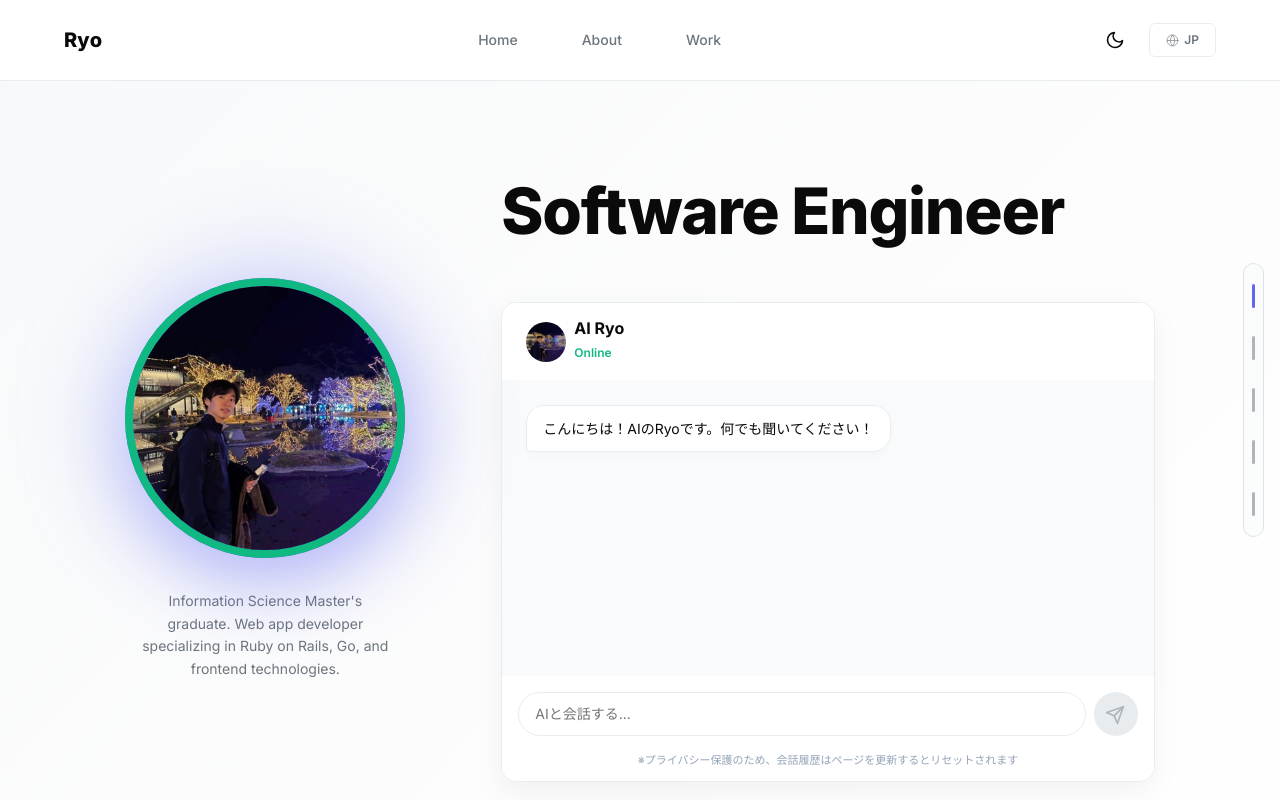
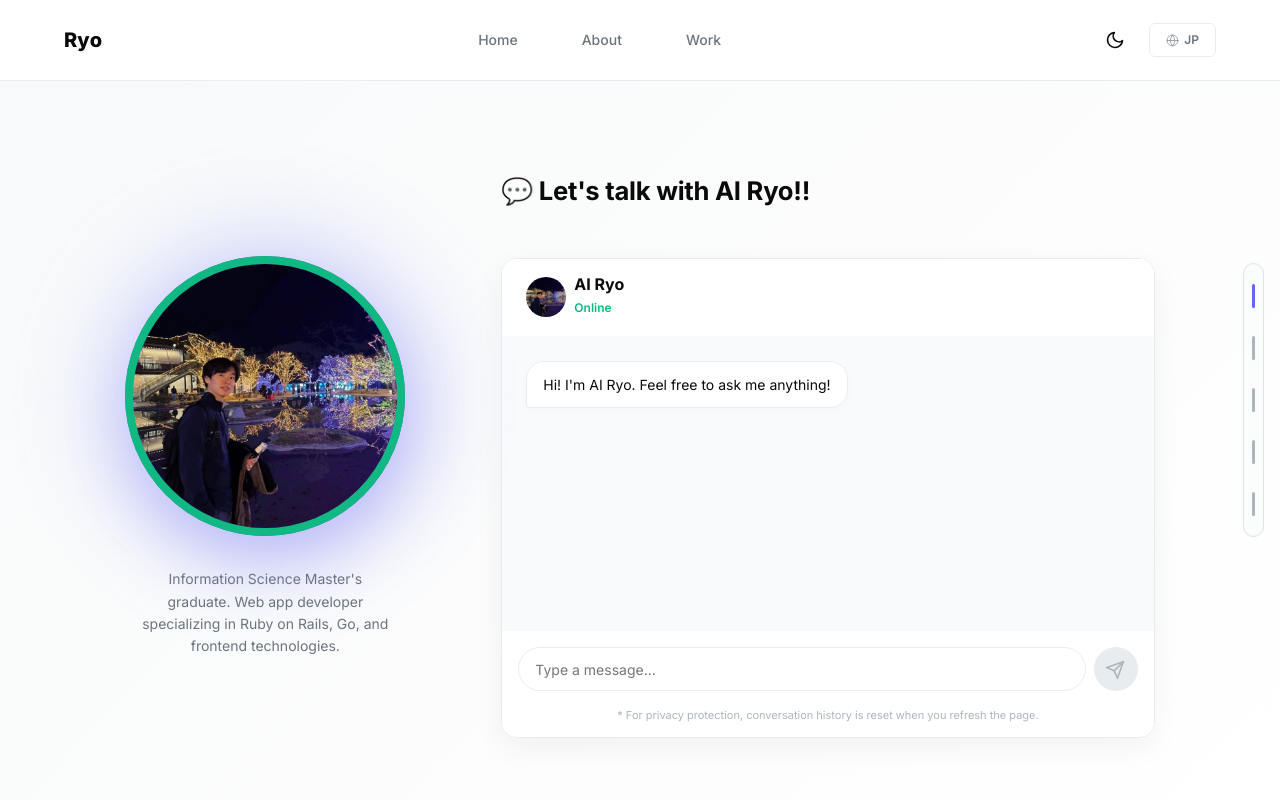
Before and after one commit to ryo09020/ryo09020.github.io, a React (Vite) app: page / in a window 1280 px wide. Shown: the top 800 px of the page. Built offline with nearby package versions, Linux system fonts and the light colour scheme.

Commit message:
feat: internationalize AIChatbot strings and add dark mode support

```diff
--- a/src/components/AIChatbot.jsx
+++ b/src/components/AIChatbot.jsx
@@ -1,8 +1,10 @@
 import React, { useState, useRef, useEffect } from 'react';
+import { useTranslation } from '../hooks/useTranslation';
 
 const AIChatbot = () => {
+    const { t } = useTranslation();
     const [messages, setMessages] = useState([
-        { id: 1, role: 'ai', text: 'こんにちは！AIのRyoです。何でも聞いてください！' }
+        { id: 1, role: 'ai', isGreeting: true }
     ]);
     const [inputValue, setInputValue] = useState('');
     const [isTyping, setIsTyping] = useState(false);
@@ -45,7 +47,7 @@ const AIChatbot = () => {
 
             const workerUrl = import.meta.env.VITE_AI_PROXY_URL;
             if (!workerUrl) {
-                throw new Error("VITE_AI_PROXY_URL is not configured in .env file.");
+                throw new Error("Configuration Error");
             }
 
             const response = await fetch(workerUrl, {
@@ -61,7 +63,7 @@ const AIChatbot = () => {
             });
 
             if (!response.ok) {
-                throw new Error(`API responded with status: ${response.status}`);
+                throw new Error("Network Error");
             }
 
             const data = await response.json();
@@ -77,7 +79,7 @@ const AIChatbot = () => {
             setMessages(prev => [...prev, newAiMessage]);
 
         } catch (error) {
-            console.error("Failed to fetch AI response:", error);
+            // エラーの内容を開発者ツール(console)に出力しない
             const errorAiMessage = {
                 id: Date.now() + 1,
                 role: 'ai',
@@ -106,7 +108,7 @@ const AIChatbot = () => {
                     {messages.map(msg => (
                         <div key={msg.id} className={`ai-chatbot__message ai-chatbot__message--${msg.role}`}>
                             <div className="ai-chatbot__bubble">
-                                {msg.text}
+                                {msg.isGreeting ? t('heroChatGreeting') : msg.text}
                             </div>
                         </div>
                     ))}
@@ -124,7 +126,7 @@ const AIChatbot = () => {
                         type="text"
                         value={inputValue}
                         onChange={(e) => setInputValue(e.target.value)}
-                        placeholder="AIと会話する..."
+                        placeholder={t('heroChatPlaceholder')}
                         autoComplete="off"
                     />
                     <button type="submit" disabled={!inputValue.trim() || isTyping}>
@@ -134,8 +136,8 @@ const AIChatbot = () => {
                         </svg>
                     </button>
                 </form>
-                <div style={{ fontSize: '11px', textAlign: 'center', color: '#94a3b8', padding: '0 8px 12px', backgroundColor: '#fff' }}>
-                    ※プライバシー保護のため、会話履歴はページを更新するとリセットされます
+                <div className="ai-chatbot__disclaimer">
+                    {t('heroChatDisclaimer')}
                 </div>
             </div>
         </div>
--- a/src/locales/translations.js
+++ b/src/locales/translations.js
@@ -7,6 +7,10 @@ export const translations = {
 
     // Home Page
     heroTitle: 'Software Engineer',
+    heroChatTitle: "Let's talk with AI Ryo!!",
+    heroChatGreeting: "Hi! I'm AI Ryo. Feel free to ask me anything!",
+    heroChatPlaceholder: "Type a message...",
+    heroChatDisclaimer: "* For privacy protection, conversation history is reset when you refresh the page.",
     heroDescription: 'Received a Master\'s degree in Information Science from Tohoku University, with practical experience in software development. Specializing in web applications with Ruby on Rails, Go, and modern frontend technologies.',
     heroShortBio: 'Information Science Master\'s graduate. Web app developer specializing in Ruby on Rails, Go, and frontend technologies.',
     viewMyWork: 'View My Work',
@@ -181,13 +185,6 @@ export const translations = {
 
     extracurricularExp: [
       {
-        role: 'Working Holiday (Coming Soon)',
-        company: 'Canada',
-        year: 'April 2026 - March 2027',
-        description: 'Planning to go on a working holiday in Canada to experience new cultures, improve language skills, and explore diverse opportunities.',
-        technologies: ['Cross-cultural Experience', 'English Communication', 'Coming Soon']
-      },
-      {
         role: 'Student Encouragement Award',
         company: 'IPSJ National Convention',
         year: 'March 2026',
@@ -288,6 +285,10 @@ export const translations = {
 
     // Home Page
     heroTitle: 'ソフトウェアエンジニア',
+    heroChatTitle: 'AIのRyoと話してみましょう！！',
+    heroChatGreeting: 'こんにちは！AIのRyoです。何でも聞いてください！',
+    heroChatPlaceholder: 'メッセージを入力...',
+    heroChatDisclaimer: '※プライバシー保護のため、会話履歴はページを更新するとリセットされます',
     heroDescription: '東北大学大学院情報科学研究科で修士課程を修了し、ソフトウェア開発の実務経験を積んでいます。Ruby on Rails、Go、モダンなフロントエンド技術を用いたWebアプリケーション開発を専門としています。',
     heroShortBio: '東北大学大学院情報科学研究科修了。Ruby on RailsやGo等を用いたWebアプリ開発を専門としています。',
     viewMyWork: '実績を見る',
@@ -470,13 +471,6 @@ export const translations = {
 
     extracurricularExp: [
       {
-        role: 'ワーキングホリデー (Coming Soon)',
-        company: 'カナダ',
-        year: '2026年4月 - 2027年3月',
-        description: 'ワーキングホリデーでカナダへ渡航予定。新しい文化を体験し、語学力を向上させながら、新たな目標や機会を探求していく予定です。（※詳細は未定）',
-        technologies: ['異文化体験', '英語コミュニケーション', 'Coming Soon']
-      },
-      {
         role: '学生奨励賞 受賞',
         company: '情報処理学会 全国大会',
         year: '2026年3月',
--- a/src/pages/Home.jsx
+++ b/src/pages/Home.jsx
@@ -53,9 +53,9 @@ const Home = () => {
                             transition={{ duration: 0.8, ease: [0.16, 1, 0.3, 1] }}
                             className="home__hero-content"
                         >
-                            <h1 className="home__hero-title" style={{ marginBottom: '1.5rem' }}>
-                                {t('heroTitle')}
-                            </h1>
+                            <h2 className="home__hero-chattitle" style={{ marginBottom: '1.2rem', fontSize: '1.6rem', fontWeight: 'bold' }}>
+                                💬 {t('heroChatTitle')}
+                            </h2>
                             <AIChatbot />
                         </motion.div>
                     </div>
--- a/src/styles/components/_aichatbot.scss
+++ b/src/styles/components/_aichatbot.scss
@@ -182,4 +182,63 @@
             }
         }
     }
+
+    &__disclaimer {
+        font-size: 11px;
+        text-align: center;
+        color: $c-gray-400;
+        padding: 0 8px 12px;
+        background-color: $c-white;
+    }
 }
+
+// Dark Mode Support
+[data-theme='dark'] {
+    .home__hero-chattitle {
+        color: #f5f5f5;
+    }
+
+    .ai-chatbot {
+        background-color: var(--c-bg-secondary);
+        color: #f5f5f5;
+
+        &__header {
+            background-color: rgba(23, 23, 23, 0.9);
+            border-bottom-color: rgba(255, 255, 255, 0.05);
+        }
+
+        &__status h4 {
+            color: #f5f5f5;
+        }
+
+        &__messages {
+            background-color: var(--c-bg-primary);
+        }
+
+        &__message--ai .ai-chatbot__bubble {
+            background-color: var(--c-bg-secondary);
+            color: #f5f5f5;
+            border-color: rgba(255, 255, 255, 0.1);
+        }
+
+        &__input-area {
+            background-color: var(--c-bg-secondary);
+            border-top-color: rgba(255, 255, 255, 0.05);
+
+            input {
+                background-color: var(--c-bg-primary);
+                color: #f5f5f5;
+                border-color: rgba(255, 255, 255, 0.1);
+
+                &::placeholder {
+                    color: $c-gray-400;
+                }
+            }
+        }
+
+        &__disclaimer {
+            background-color: var(--c-bg-secondary);
+            color: $c-gray-400;
+        }
+    }
+}
```
